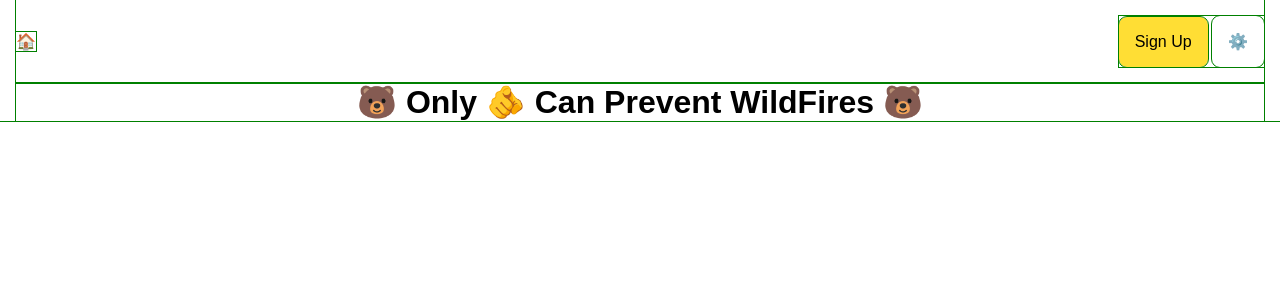
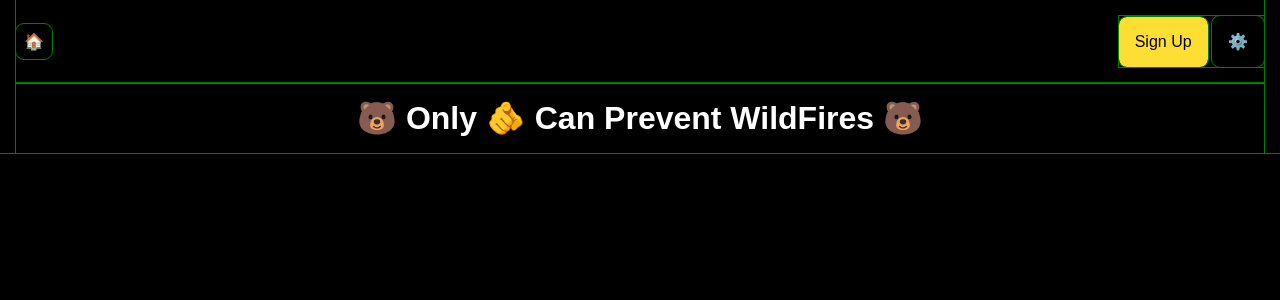
Before and after one commit to brnt-toast/emoji-UI, a SvelteKit app: page / in a window 1280 px wide. Shown: the top 300 px of the page. Built offline with nearby package versions, Linux system fonts and the light colour scheme.

Commit message:
updated global styles

```diff
--- a/src/main.css
+++ b/src/main.css
@@ -8,6 +8,8 @@
 
 :root {
     font-family: sans-serif;
+    background-color: black;
+    --yellow: #FFDE34; /* emoji yellow */
 }
 
 body {
@@ -16,8 +18,20 @@ body {
 
 button, input, span, a  {
     font-size: inherit;
+    border-radius: .5rem;
+    padding: .5rem;
 }
 
 button {
     cursor: pointer;
+    background-color: transparent;
+    border: none;
 }
+
+h1 {
+    padding: 1rem 0;
+}
+
+h1,p {
+    color: white;
+}
```
